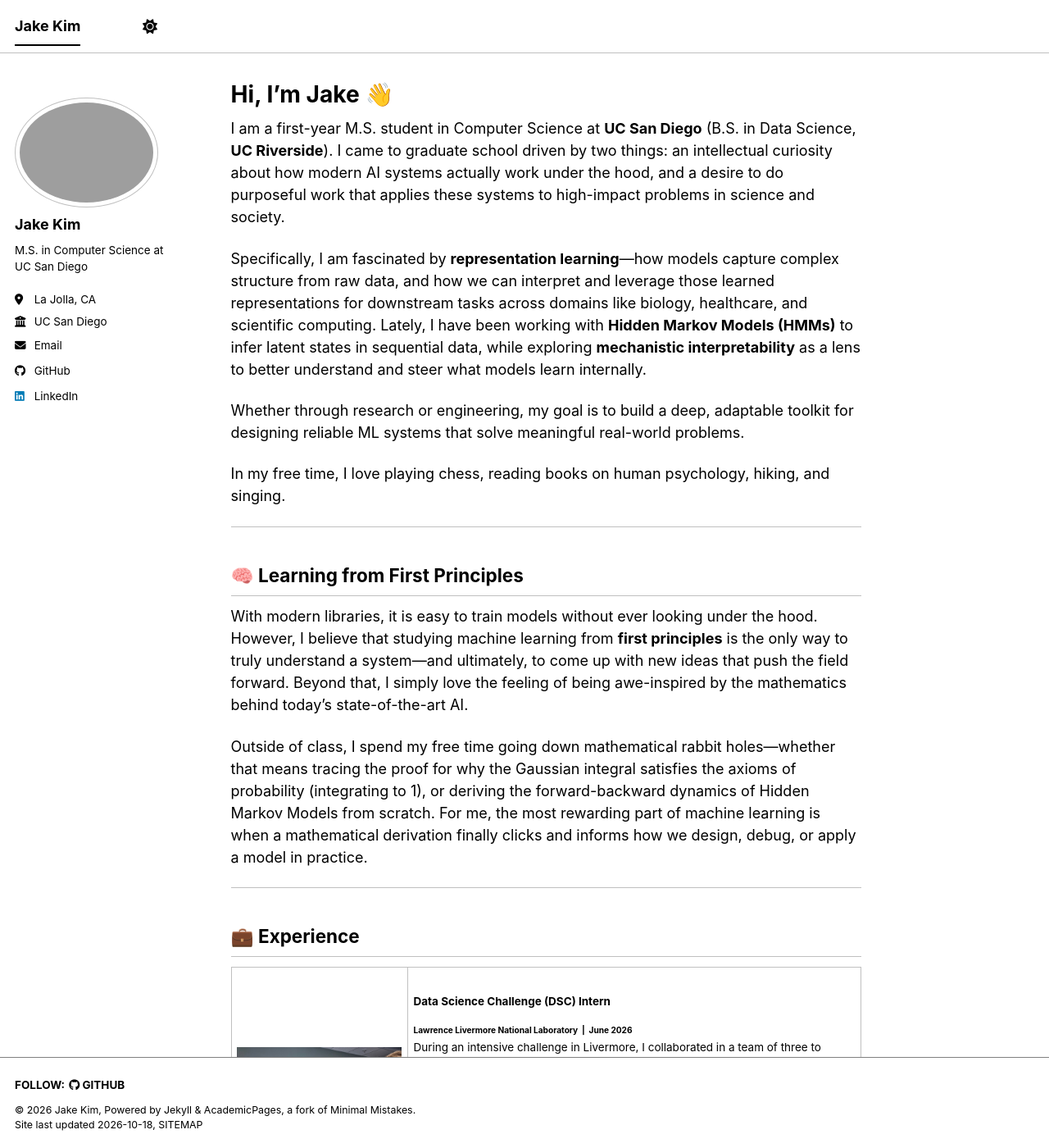
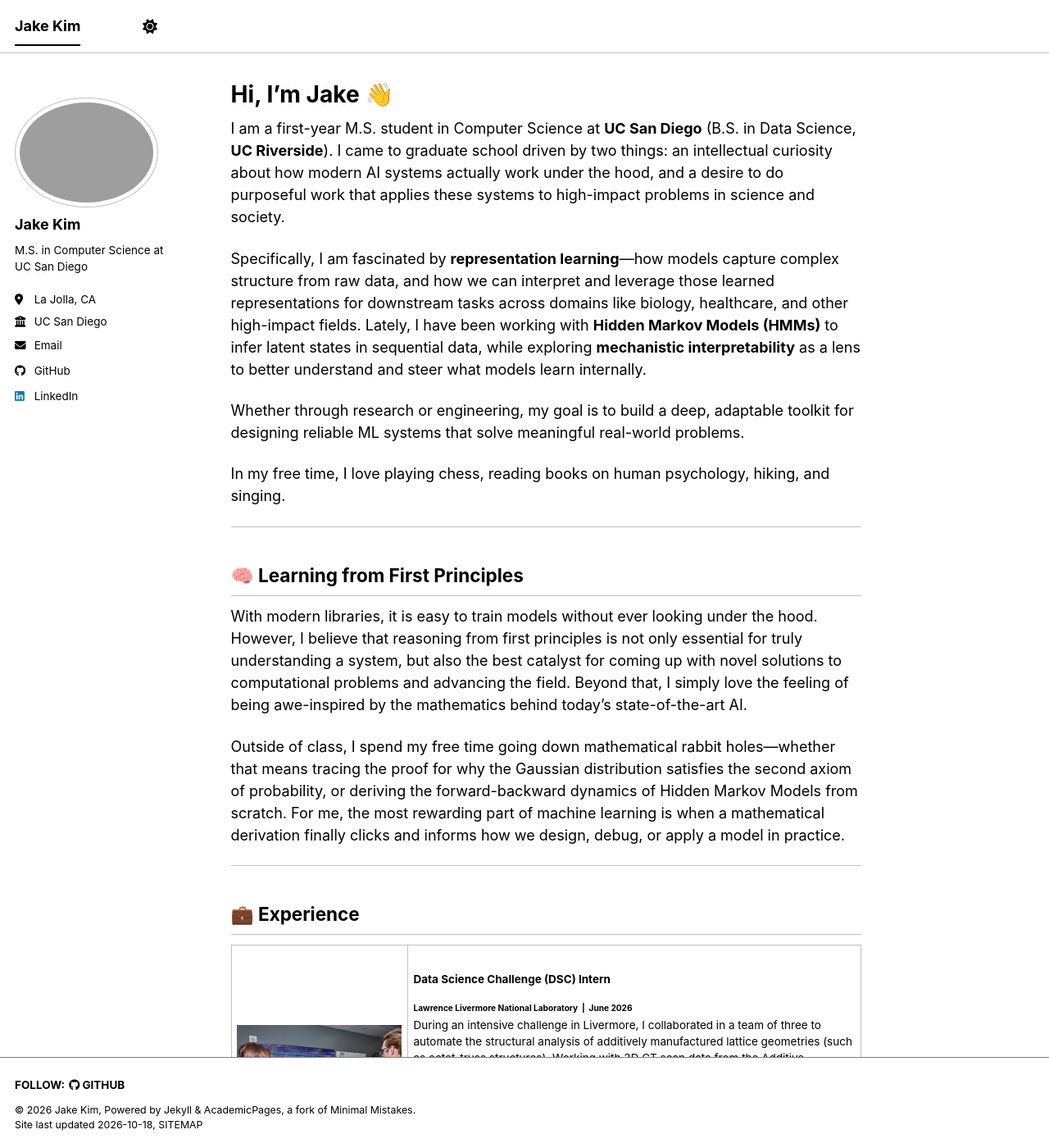
Before and after one commit to jakecreate/jakecreate.github.io, a Jekyll site: the page built from _pages/about.md, in a window 1280 px wide and 1400 px high. Shown: the whole window at 82% size. Built offline with Jekyll 4.4.1, drawn with Linux system fonts in a browser that asks for light colours; a style sheet for code colours, icons or effects is not loaded.

Commit message:
edit text on about.md
Signed-off-by: Jake Kim <developjake@gmail.com>

```diff
--- a/_pages/about.md
+++ b/_pages/about.md
@@ -9,7 +9,7 @@ redirect_from:
 
 I am a first-year M.S. student in Computer Science at **UC San Diego** (B.S. in Data Science, **UC Riverside**). I came to graduate school driven by two things: an intellectual curiosity about how modern AI systems actually work under the hood, and a desire to do purposeful work that applies these systems to high-impact problems in science and society.
 
-Specifically, I am fascinated by **representation learning**—how models capture complex structure from raw data, and how we can interpret and leverage those learned representations for downstream tasks across domains like biology, healthcare, and scientific computing. Lately, I have been working with **Hidden Markov Models (HMMs)** to infer latent states in sequential data, while exploring **mechanistic interpretability** as a lens to better understand and steer what models learn internally.
+Specifically, I am fascinated by **representation learning**—how models capture complex structure from raw data, and how we can interpret and leverage those learned representations for downstream tasks across domains like biology, healthcare, and other high-impact fields. Lately, I have been working with **Hidden Markov Models (HMMs)** to infer latent states in sequential data, while exploring **mechanistic interpretability** as a lens to better understand and steer what models learn internally.
 
 Whether through research or engineering, my goal is to build a deep, adaptable toolkit for designing reliable ML systems that solve meaningful real-world problems.
 
@@ -19,9 +19,9 @@ In my free time, I love playing chess, reading books on human psychology, hiking
 
 ## 🧠 Learning from First Principles
 
-With modern libraries, it is easy to train models without ever looking under the hood. However, I believe that studying machine learning from **first principles** is the only way to truly understand a system—and ultimately, to come up with new ideas that push the field forward. Beyond that, I simply love the feeling of being awe-inspired by the mathematics behind today's state-of-the-art AI.
+With modern libraries, it is easy to train models without ever looking under the hood. However, I believe that reasoning from first principles is not only essential for truly understanding a system, but also the best catalyst for coming up with novel solutions to computational problems and advancing the field. Beyond that, I simply love the feeling of being awe-inspired by the mathematics behind today's state-of-the-art AI.
 
-Outside of class, I spend my free time going down mathematical rabbit holes—whether that means tracing the proof for why the Gaussian integral satisfies the axioms of probability (integrating to 1), or deriving the forward-backward dynamics of Hidden Markov Models from scratch. For me, the most rewarding part of machine learning is when a mathematical derivation finally clicks and informs how we design, debug, or apply a model in practice.
+Outside of class, I spend my free time going down mathematical rabbit holes—whether that means tracing the proof for why the Gaussian distribution satisfies the second axiom of probability, or deriving the forward-backward dynamics of Hidden Markov Models from scratch. For me, the most rewarding part of machine learning is when a mathematical derivation finally clicks and informs how we design, debug, or apply a model in practice.
 
 ---
 
```
